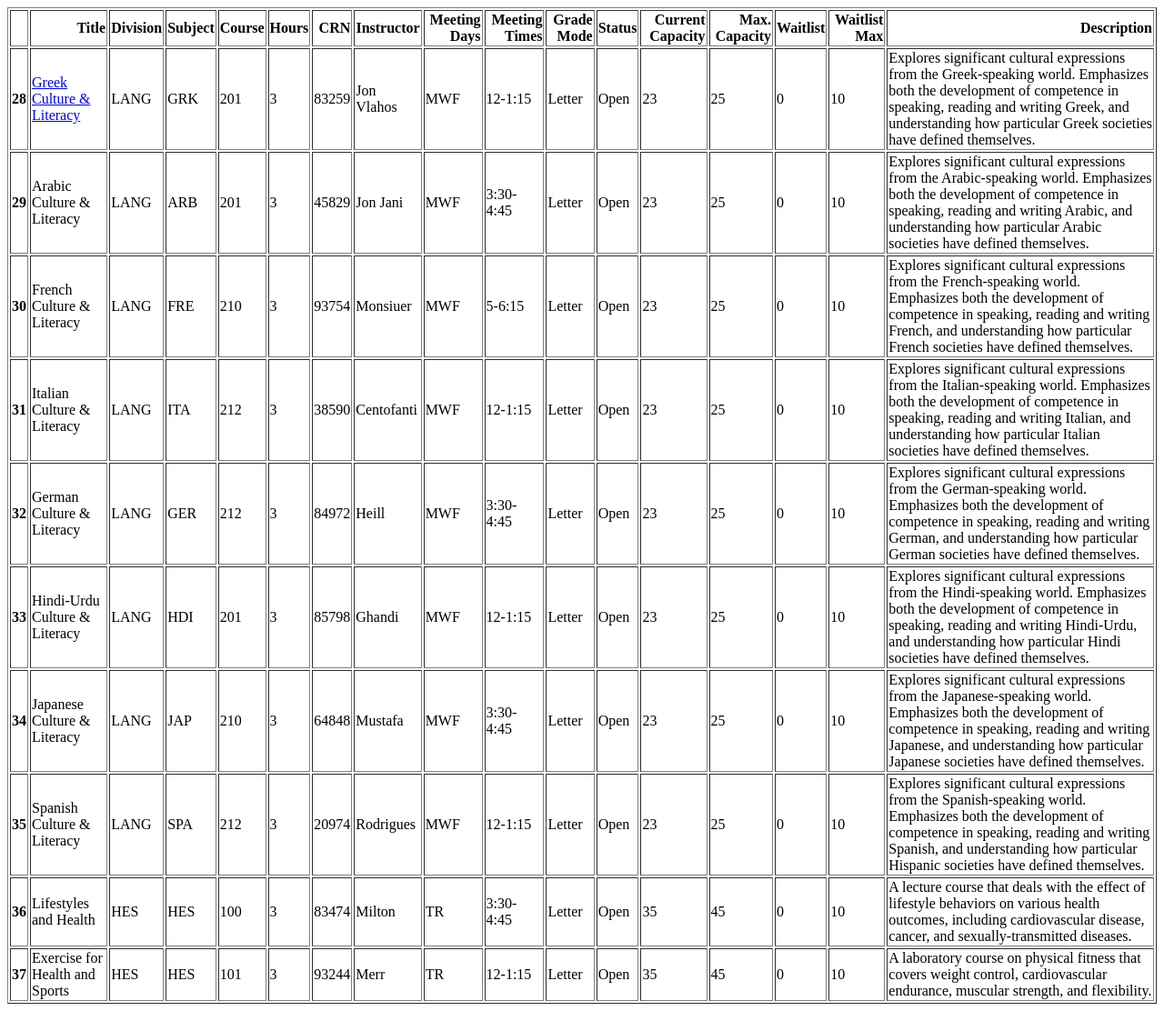
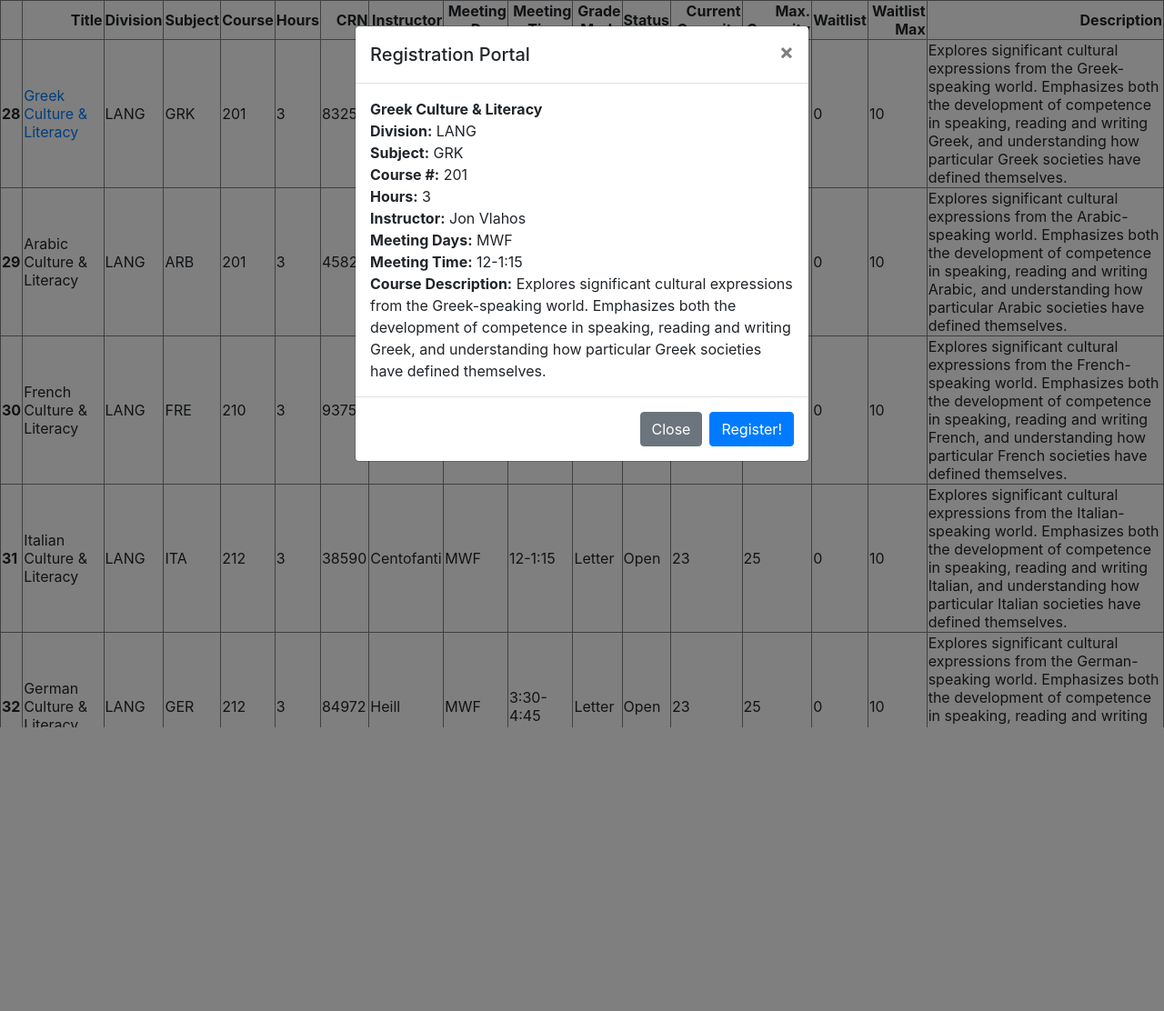
Before and after one commit to TuckerMullens/Wake-Services, a Flask app: page /basics in a window 1280 px wide, after a click on "Greek Culture & Literacy". Shown: the whole page at 91% size. After the commit the page ends 800 px from the top, so only its background shows below. Run offline with Flask 2, Linux system fonts and the light colour scheme; some libraries are stand-ins or nearby versions.

Commit message:
Edited Modal

```diff
--- a/templates/basics_table.html
+++ b/templates/basics_table.html
@@ -1,3 +1,39 @@
+<head>
+  <link rel="stylesheet" href="https://stackpath.bootstrapcdn.com/bootstrap/4.5.0/css/bootstrap.min.css" integrity="sha384-9aIt2nRpC12Uk9gS9baDl411NQApFmC26EwAOH8WgZl5MYYxFfc+NcPb1dKGj7Sk" crossorigin="anonymous">
+  <script src="https://code.jquery.com/jquery-3.5.1.slim.min.js" integrity="sha384-DfXdz2htPH0lsSSs5nCTpuj/zy4C+OGpamoFVy38MVBnE+IbbVYUew+OrCXaRkfj" crossorigin="anonymous"></script>
+  <script src="https://cdn.jsdelivr.net/npm/popper.js@1.16.0/dist/umd/popper.min.js" integrity="sha384-Q6E9RHvbIyZFJoft+2mJbHaEWldlvI9IOYy5n3zV9zzTtmI3UksdQRVvoxMfooAo" crossorigin="anonymous"></script>
+  <script src="https://stackpath.bootstrapcdn.com/bootstrap/4.5.0/js/bootstrap.min.js" integrity="sha384-OgVRvuATP1z7JjHLkuOU7Xw704+h835Lr+6QL9UvYjZE3Ipu6Tp75j7Bh/kR0JKI" crossorigin="anonymous"></script>
+</head>
+
+<!-- Modal -->
+<div class="modal fade" id="RegistrationModal" tabindex="-1" role="dialog" aria-labelledby="RegistrationModalLabel" aria-hidden="true">
+  <div class="modal-dialog" role="document">
+    <div class="modal-content">
+      <div class="modal-header">
+        <h5 class="modal-title" id="RegistrationModalLabel">Registration Portal</h5>
+        <button type="button" class="close" data-dismiss="modal" aria-label="Close">
+          <span aria-hidden="true">&times;</span>
+        </button>
+      </div>
+      <div class="modal-body">
+        <div id="courseTitle"><b>Greek Culture & Literacy</b></div>
+        <div id="division"><b>Division:</b> LANG</div>
+        <div id="subject"><b>Subject:</b> GRK</div>
+        <div id="course"><b>Course #:</b> 201</div>
+        <div id="hours"><b>Hours:</b> 3</div>
+        <div id="instructor"><b>Instructor:</b> Jon Vlahos</div>
+        <div id="meetingDays"><b>Meeting Days:</b> MWF</div>
+        <div id="meetingTimes"><b>Meeting Time:</b> 12-1:15</div>
+        <div id="courseDescription"><b>Course Description:</b> Explores significant cultural expressions from the Greek-speaking world. Emphasizes both the development of competence in speaking, reading and writing Greek, and understanding how particular Greek societies have defined themselves.</div>
+        <div></div>
+      </div>
+      <div class="modal-footer">
+        <button type="button" class="btn btn-secondary" data-dismiss="modal">Close</button>
+        <button type="button" class="btn btn-primary" data-dismiss="modal">Register!</button>
+      </div>
+    </div>
+  </div>
+</div>
 
 <table border="1" class="dataframe">
   <thead>
```
